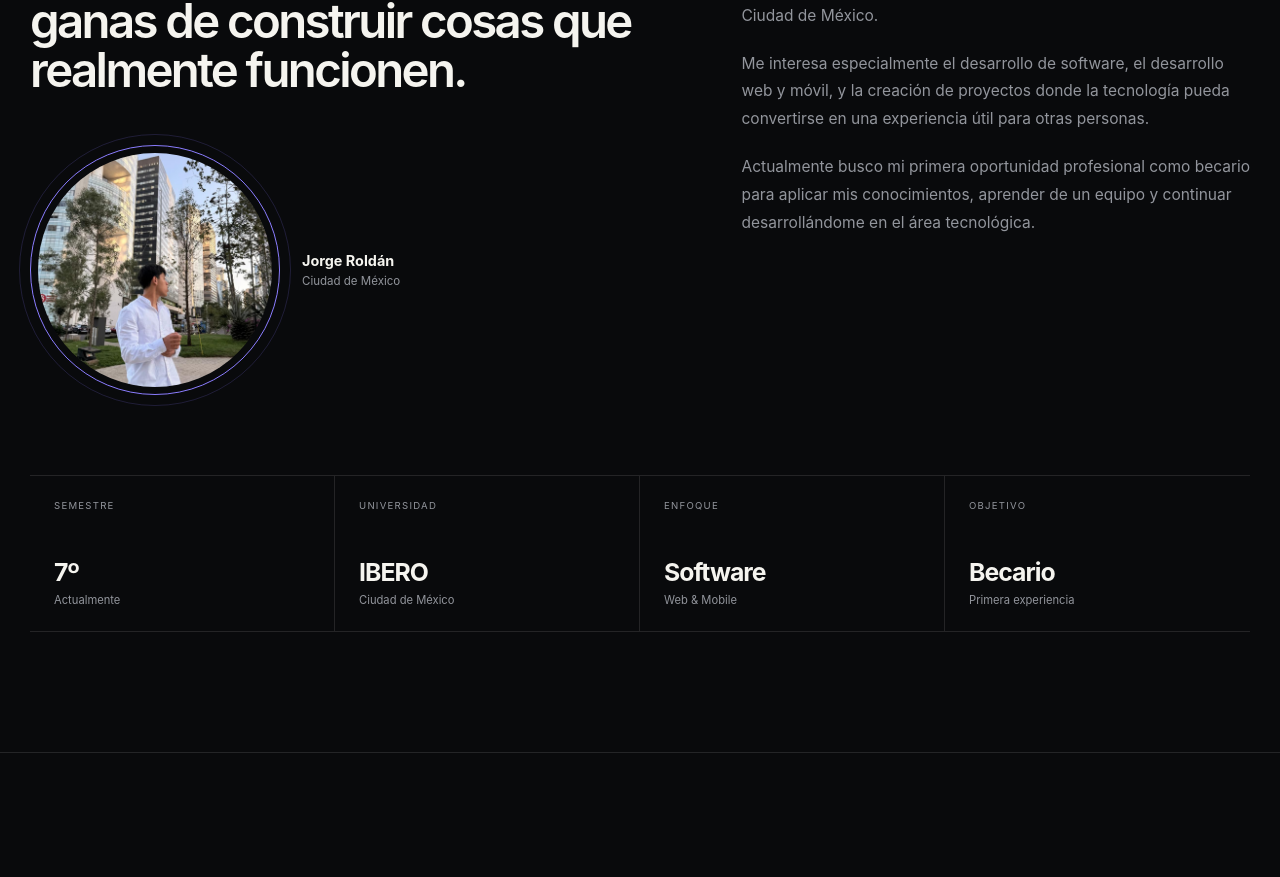
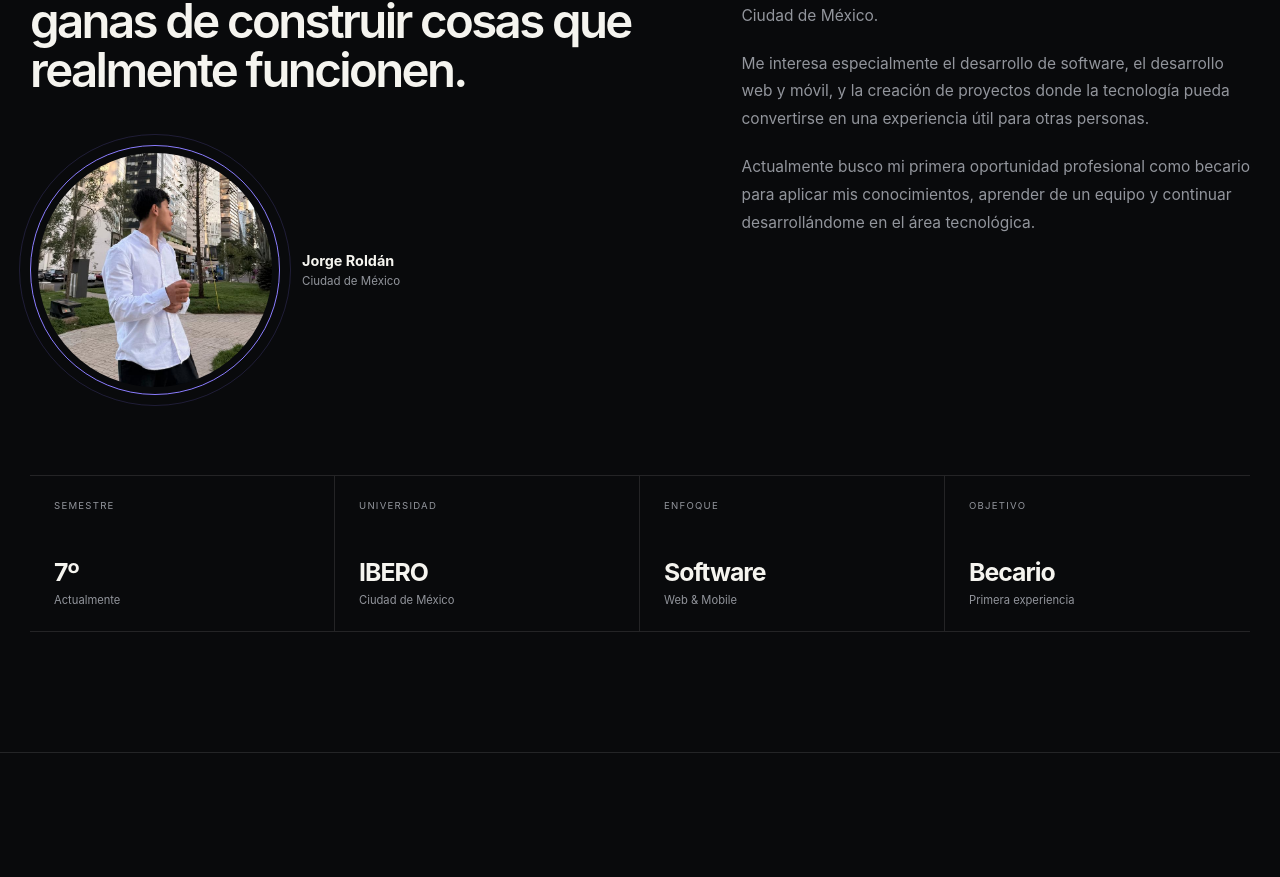
Before and after one commit to rzxldz/jorge-portfolio, a Next.js app: page / in a window 1280 px wide. Shown: the part 1100-1977 px from the top of the page. Built offline with nearby package versions, Linux system fonts and the light colour scheme.

Commit message:
Refine profile photo framing

```diff
--- a/app/globals.css
+++ b/app/globals.css
@@ -1626,9 +1626,19 @@ a:hover .arrow {
   display: block;
 
   object-fit: cover;
-  object-position: center;
+  object-position: center 120%;
+
+  transform: scale(1.35);
+
+  border-radius: 0;
+}
+
+.profile-photo-clip {
+  width: 100%;
+  height: 100%;
 
   border-radius: 50%;
+  overflow: hidden;
 }
 
 .profile-photo-info {
--- a/app/page.tsx
+++ b/app/page.tsx
@@ -438,11 +438,13 @@ export default function Home() {
 
     <div className="profile-photo-wrapper">
       <div className="profile-photo-ring">
+  <div className="profile-photo-clip">
     <img
       src="/profile/jorge.jpeg"
       alt="Jorge Emmanuel Roldán Márquez"
       className="profile-photo"
     />
+  </div>
 </div>
 
       <div className="profile-photo-info">
```
Lines whose indentation alone changed are shown as unchanged.
